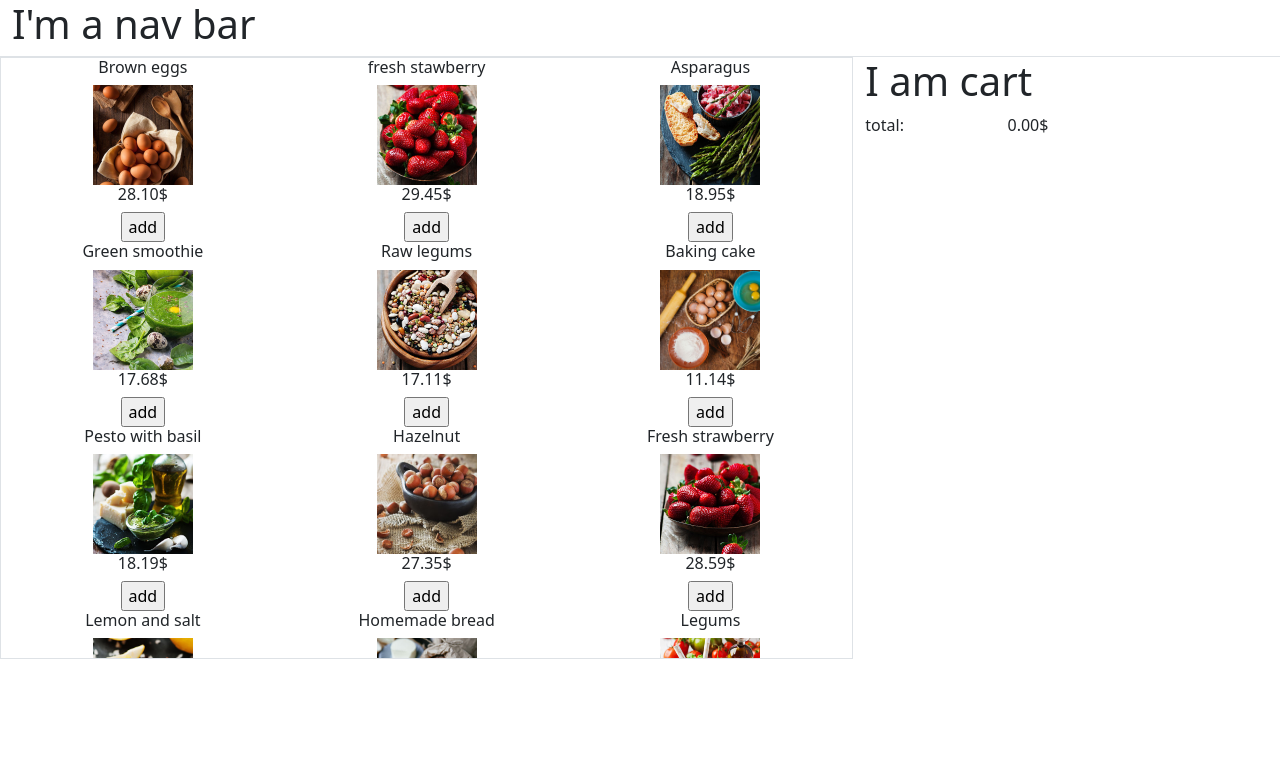
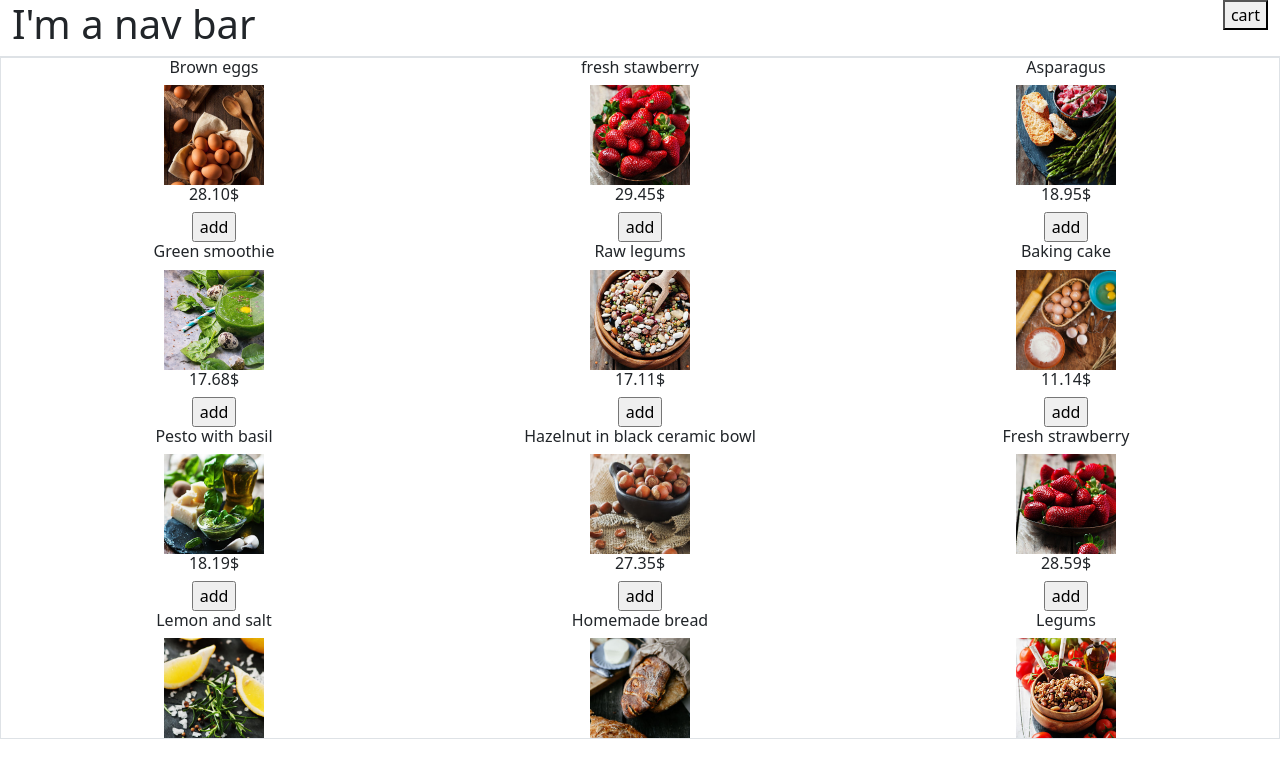
Before and after one commit to zach-dubroc/grocery_site, a React (Create React App) app: page / in a window 1280 px wide. Shown: the top 778 px of the page. Built offline with nearby package versions, Linux system fonts and the light colour scheme; the HTML template or start-up script is replaced by a standard one.

Commit message:
added cart total/checkout and hide/show functionality

```diff
--- a/public/style.css
+++ b/public/style.css
@@ -1,7 +1,7 @@
 
 
 .menu{
-    max-height:75vh;
+    max-height:85vh;
     max-width: 100vw;
 
 }
@@ -10,3 +10,19 @@ img{
     width: 100px;
     height: 100px;
 }
+
+.cart{
+    /* border: 1px solid tomato; */
+    height: 85vh;
+
+}
+
+.total{
+    /* border: 1px solid tomato; */
+
+}
+
+.btn{
+    min-width: none;
+    min-height: none;
+}
--- a/src/App.jsx
+++ b/src/App.jsx
@@ -2,26 +2,31 @@ import React from "react";
 import NavBar from "./components/Header";
 import GroceryMenu from "./components/GroceryMenu";
 import Cart from "./components/Cart";
+
 //TODO
-//get and display total in cart component
+//navbar, show item count, get filter types
 
 function App() {
   const [cartItems, setCartItems] = React.useState([]);
-
+  const [clear, setClear] = React.useState(false);
   const [showCart, setShowCart] = React.useState(false);
 
   return (
     <div className="container-fluid">
       <div className="row">
         <div className="col-sm-12">
-          <NavBar />
+          <NavBar showCart={showCart} show={setShowCart} />
         </div>
-        <div className="col-sm-8">
+        <div className={showCart ? "col-sm-8" : "col-sm-12"}>
           <GroceryMenu addItems={setCartItems} />
         </div>
-        <div className="col-sm-4">
-          {/* send array of cart items from menu cp -> cart cp */}
-          <Cart cartItems={cartItems} />
+        <div className={showCart ? "col-sm-4" : "collapse"}>
+          <Cart
+            cartItems={cartItems}
+            resetItems={setCartItems}
+            clear={clear}
+            clearList={setClear}
+          />
         </div>
       </div>
     </div>
--- a/src/components/Cart.js
+++ b/src/components/Cart.js
@@ -1,25 +1,38 @@
 import React from "react";
 import CartList from "./CartList";
+import Total from "./Total";
+import Checkout from "./Checkout";
 
 function Cart(props) {
+  let itemCount = 0;
   let total = 0;
+
   return (
-    <div className="row">
-      <div className="col-sm-12">
-        <h1>I am cart </h1>
+    <div className="row cart d-flex">
+      <div className="col-sm-12 overflow-auto h-75">
+        <h1>your cart:</h1>
+
         {props.cartItems.map((x) => {
-          return <CartList price={x.price} title={x.title} />;
+          itemCount += 1;
+
+          props.clear ? total : (total += x.price);
+
+          return props.clear ? (
+            ""
+          ) : (
+            <CartList price={x.price} title={x.title} />
+          );
         })}
+        <h5>{itemCount == 0 ? "is empty:(" : ""}</h5>
       </div>
-
-      <div className="col-sm-4 text-start">
-        <p>total:</p>
-      </div>
-      <div className="col-sm-8">
-        {props.cartItems.map((x) => {
-          total += x.price;
-        })}
-        <p>{total.toFixed(2)}$</p>
+      <div className="row total align-items-center text-center">
+        <h5>{itemCount > 0 ? `${itemCount} item(s)` : ""}</h5>
+        <Total total={total} clear={props.clear} />
+        <Checkout
+          clearList={props.clearList}
+          clear={props.clear}
+          resetItems={props.resetItems}
+        />
       </div>
     </div>
   );
--- /dev/null
+++ b/src/components/Checkout.js
@@ -0,0 +1,38 @@
+import React from "react";
+
+const Checkout = (props) => {
+  const handleClick = () => {
+    props.clearList((prev) => !prev);
+    // console.log(clear);
+  };
+
+  const handleNewOrder = () => {
+    props.resetItems((prev) => []);
+
+    props.clearList((prev) => !prev);
+  };
+
+  return (
+    <div className="col-sm-6">
+      <input
+        className={`${
+          props.clear ? "collapse" : "visible"
+        } btn btn-primary btn-sm`}
+        type="button"
+        value="checkout"
+        onClick={handleClick}
+      />
+
+      <input
+        className={`${
+          !props.clear ? "collapse" : "visible"
+        } btn btn-primary btn-sm`}
+        type="button"
+        value="new order?"
+        onClick={handleNewOrder}
+      />
+    </div>
+  );
+};
+
+export default Checkout;
--- a/src/components/GroceryItem.js
+++ b/src/components/GroceryItem.js
@@ -8,7 +8,7 @@ function groceryItem({ price, title, img, handleItem }) {
     <div className="col-sm-4 align-items-center text-center">
       <div className="row text-nowrap overflow-hidden">
         <div className="col-sm-12">
-          <h6>{title.length > 25 ? title.split(" ")[0] : title}</h6>
+          <h6>{title}</h6>
         </div>
       </div>
       <img className="thumbail" src={require(`./images/${img}`)} alt="" />
--- a/src/components/GroceryMenu.js
+++ b/src/components/GroceryMenu.js
@@ -6,7 +6,7 @@ function GroceryMenu(props) {
   //adds data containing gorovet item info to new array to be used in cart state
   const adItems = (data) => {
     props.addItems((prev) => [...prev, data]);
-    console.log(data);
+    //console.log(data);
   };
 
   return (
--- a/src/components/Header.js
+++ b/src/components/Header.js
@@ -1,10 +1,18 @@
 import React from "react";
 
-function NavBar() {
+function NavBar(props) {
+  const handleClick = () => {
+    props.show((prev) => !prev);
+    console.log(props);
+  };
+
   return (
-    <div className="row border-bottom">
-      <div className="col-sm-12">
+    <div className="row d-flex border-bottom">
+      <div className="col-sm-4">
         <h1>I'm a nav bar</h1>
+      </div>
+      <div className="col-sm-8 text-end">
+        <button onClick={handleClick}>cart</button>
       </div>
     </div>
   );
--- /dev/null
+++ b/src/components/Total.js
@@ -0,0 +1,16 @@
+import React from "react";
+
+function Total(props) {
+  let msg = "";
+  props.clear
+    ? (msg = "ty for shopping!")
+    : "total" + (msg = props.total.toFixed(2) + "$");
+
+  return (
+    <div className="col-sm-6">
+      <p>{msg}</p>
+    </div>
+  );
+}
+
+export default Total;
```
Also changed, not shown: src/components/SearchFilter.js (deleted, +0 -16 lines).
